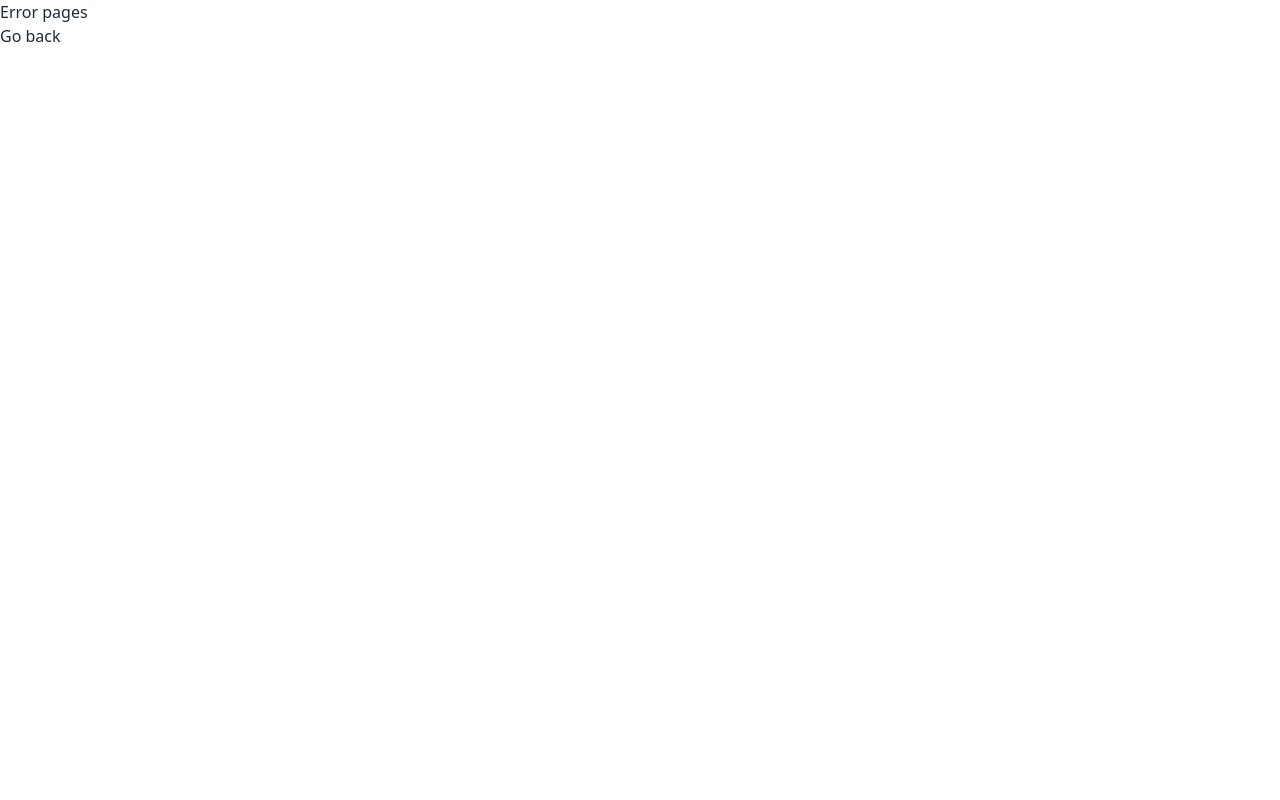
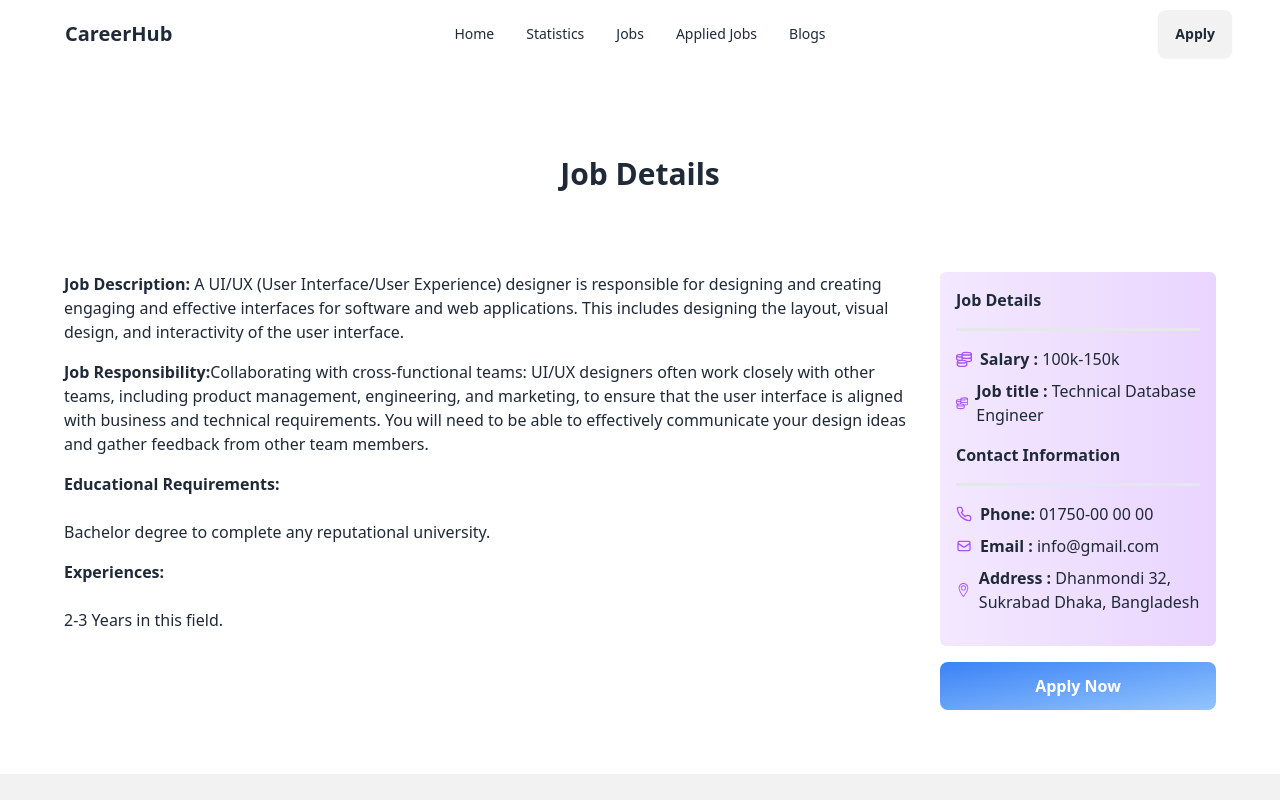
Before and after one commit to ronichowdhury999/react-career-hub, a React (Vite) app: page /jobDetails/1 in a window 1280 px wide. Before the commit this address had no page. Shown: the top 800 px of the page. Built offline with nearby package versions, Linux system fonts and the light colour scheme.

Commit message:
feuture details parte complete

```diff
--- a/src/Ui/Home/FeatureJobs/FeatureJobs.jsx
+++ b/src/Ui/Home/FeatureJobs/FeatureJobs.jsx
@@ -18,12 +18,12 @@ const FeatureJobs = () => {
             </div>
             <div className="grid lg:grid-cols-2 grid-cols-1 gap-4 mt-8 px-4">
                 {
-                    jobs.slice(0, dataLength).map(job => <Job job={job} />)
+                    jobs.slice(0, dataLength).map(job => <Job key={job.id} job={job} />)
                 }
             </div>
             <div className={dataLength === jobs.length && 'hidden'}>
                 <div className="mt-6 text-center">
-                    <button onClick={() => setDataLength(jobs.length)} className="py-1 px-3 rounded-lg bg-gradient-to-br from-purple-700 to-purple-300">Show all</button>
+                    <button onClick={() => setDataLength(jobs.length)} className="py-1 px-3 rounded-md text-white bg-gradient-to-r from-indigo-500 to-purple-500 ">Show all</button>
                 </div>
             </div>
         </div>
--- a/src/Ui/Home/FeatureJobs/Job.jsx
+++ b/src/Ui/Home/FeatureJobs/Job.jsx
@@ -1,9 +1,9 @@
 import { IoLocationOutline } from "react-icons/io5";
 import { GrMoney } from "react-icons/gr";
+import { Link } from "react-router-dom";
 
 const Job = ({ job }) => {
-    console.log(job);
-    const { logo, job_title, job_type, company_name, remote_or_onsite, location,salary,} = job
+    const { logo, job_title, job_type, company_name, remote_or_onsite, location, salary, id} = job
     return (
         <div>
             <div className="border border-gray-500 p-6">
@@ -11,17 +11,19 @@ const Job = ({ job }) => {
                 <h2 className="py-2 text-xl font-bold">{job_title}</h2>
                 <p>{company_name}</p>
                 <div className="flex items-center gap-2 py-2">
-                    <button className="py-1 px-2 rounded-md border text-purple-600 border-purple-600 ">{job_type}</button>
+                    <button     >{job_type}</button>
                     <button className="py-1 px-2 rounded-md border text-purple-600 border-purple-600">{remote_or_onsite}</button>
                 </div>
                 <div className="flex gap-1 my-2 items-center">
-                    <IoLocationOutline/>
+                    <IoLocationOutline />
                     <p>{location}</p>
                     <span className="mr-2" />
-                    <GrMoney/>
+                    <GrMoney />
                     <p>{salary}</p>
                 </div>
-                <button className="py-1 px-3 rounded-md text-white bg-gradient-to-r from-indigo-500 to-purple-500 ">View Details</button>
+                <Link to={`/jobDetails/${id}`}>
+                    <button className="py-1 px-3 rounded-md text-white bg-gradient-to-r from-indigo-500 to-purple-500 ">View Details</button>
+                </Link>
             </div>
         </div>
     )
--- /dev/null
+++ b/src/Ui/Home/FeatureJobs/JobDetails.jsx
@@ -0,0 +1,65 @@
+import { useLoaderData, useParams } from "react-router-dom"
+import { TfiLocationPin } from "react-icons/tfi";
+import { FiPhone } from "react-icons/fi";
+import { GrMoney } from "react-icons/gr";
+import { HiOutlineMail } from "react-icons/hi";
+
+const JobDetails = () => {
+  const jobs = useLoaderData()
+  const { id } = useParams()
+  const idIn = parseInt(id)
+  const jobData = jobs?.find(job => job.id === idIn)
+  return (
+    <div className="max-w-[1200px] mx-auto p-6">
+      <h1 className="text-3xl text-center py-16 font-bold">Job Details</h1>
+      <div className="grid md:grid-cols-4 gap-4">
+        <div className="md:col-span-3">
+          <p className="my-4"><span className="font-bold">Job Description:</span>  A UI/UX (User Interface/User Experience) designer is responsible for designing and creating engaging and effective interfaces for software and web applications. This includes designing the layout, visual design, and interactivity of the user interface.
+          </p>
+          <p><span className="font-bold">Job Responsibility:</span>Collaborating with cross-functional teams: UI/UX designers often work closely with other teams, including product management, engineering, and marketing, to ensure that the user interface is aligned with business and technical requirements. You will need to be able to effectively communicate your design ideas and gather feedback from other team members.
+          </p>
+          <p className="my-4"><span className="font-bold">Educational Requirements:</span><br /><br />
+            Bachelor degree to complete any reputational university.
+          </p>
+          <p><span className="font-bold">Experiences:</span><br /><br /> 2-3 Years in this field.
+          </p>
+        </div>
+        <div>
+          <div className="p-4 mt-4 bg-gradient-to-r from-purple-100 to-purple-200 rounded-md">
+            <h2 className="font-bold">Job Details</h2>
+            <div className="mt-4 border border-b-2 " />
+            <div className="mt-4">
+              <div className="flex items-center gap-2">
+                <GrMoney className="text-purple-500" />
+                <p><span className="font-semibold">Salary : </span>{jobData?.salary}</p>
+              </div>
+              <div className="flex items-center gap-2 mt-2">
+                <GrMoney className="text-purple-500" />
+                <p><span className="font-semibold">Job title : </span>{jobData?.job_title}</p>
+              </div>
+            </div>
+            <h2 className="font-bold mt-4">Contact Information</h2>
+            <div className="mt-4 border border-b-2 " />
+            <div className="mt-4">
+              <div className="flex items-center gap-2">
+                <FiPhone className="text-purple-500" />
+                <p><span className="font-semibold">Phone: </span>{jobData?.contact_information?.phone}</p>
+              </div>
+              <div className="flex items-center gap-2 mt-2">
+                <HiOutlineMail className="text-purple-500" />
+                <p><span className="font-semibold">Email : </span>{jobData?.contact_information?.email}</p>
+              </div>
+              <div className="flex items-center gap-2 mt-2 mb-4">
+                <TfiLocationPin className="text-purple-500 md:w-7" />
+                <p><span className="font-semibold">Address : </span>{jobData?.contact_information?.address}</p>
+              </div>
+            </div>
+          </div>
+            <button className="py-3 text-white font-semibold px-3 w-full mt-4 rounded-lg bg-gradient-to-br from-blue-500 to-blue-300">Apply Now</button>
+        </div>
+      </div>
+    </div>
+  )
+}
+
+export default JobDetails
--- a/src/Ui/Pages/ErrorPage/ErrorPage.jsx
+++ b/src/Ui/Pages/ErrorPage/ErrorPage.jsx
@@ -2,9 +2,9 @@ import { Link } from "react-router-dom"
 
 const ErrorPage = () => {
   return (
-    <div>
+    <div className="text-center mt-10">
       <h1>Error pages</h1>
-        <button>
+        <button className="py-1 px-2 rounded-md border text-purple-600 border-purple-600 ">
         <Link to={'/'}>Go back</Link>
         </button>
     </div>
--- a/src/main.jsx
+++ b/src/main.jsx
@@ -6,6 +6,7 @@ import Root from './Ui/Root/Root.jsx'
 import Home from './Ui/Home/Home.jsx'
 import AppliedJobs from './Ui/Pages/AppliedJobs/AppliedJobs.jsx'
 import ErrorPage from './Ui/Pages/ErrorPage/ErrorPage.jsx'
+import JobDetails from './Ui/Home/FeatureJobs/JobDetails.jsx'
 
 const router = createBrowserRouter([
      {
@@ -20,6 +21,11 @@ const router = createBrowserRouter([
         {
           path:'/applied',
           element:<AppliedJobs/>
+        },
+        {
+          path:'/jobDetails/:id',
+          element:<JobDetails/>,
+          loader:()=>fetch(`/public/jobs.json`)
         }
       ]
      }
```
